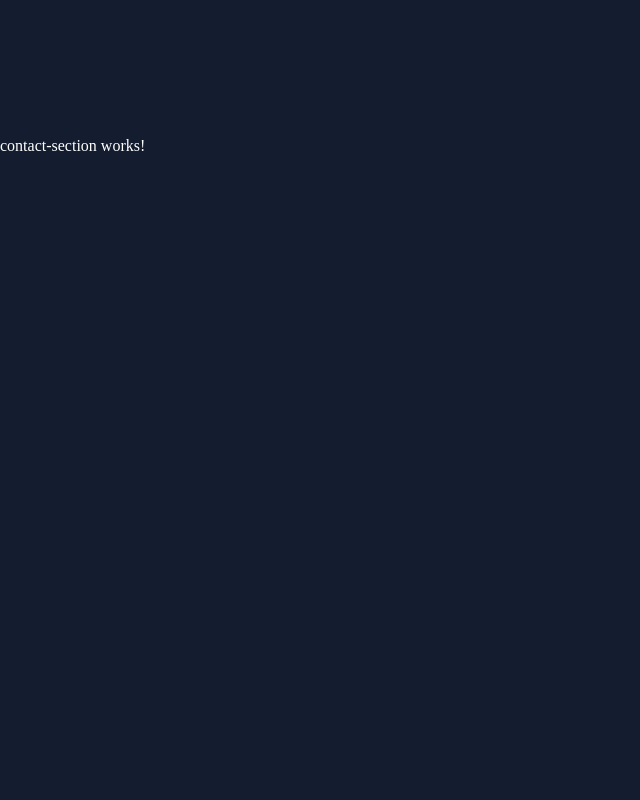
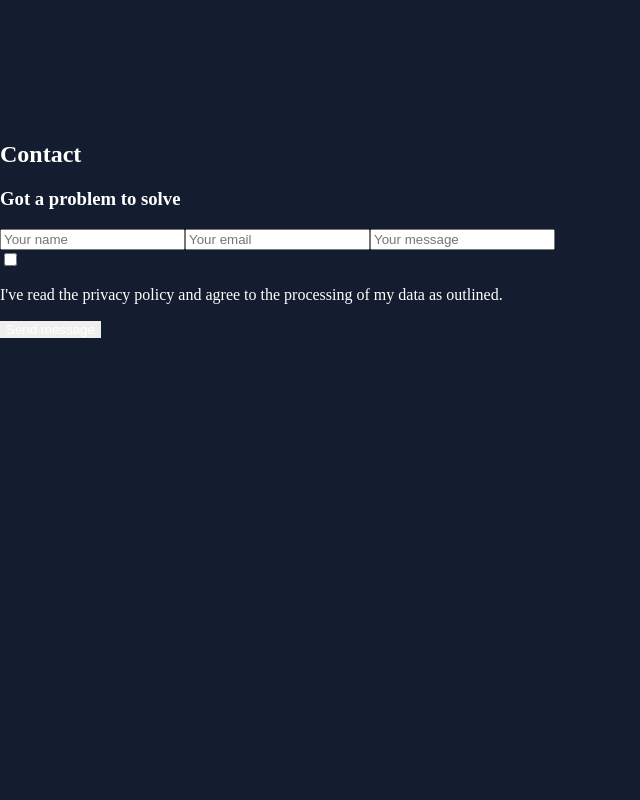
Before and after one commit to AhmetB-Dev/portfolio, an Angular app in the folder portfolio-app/: page / in a window 1280 px wide. Shown: the part 3180-3980 px from the top of the page, without its empty margins (0-640 px from the left). Built offline with nearby package versions, Linux system fonts and the light colour scheme.

Commit message:
feat: enhance contact section with structured HTML for improved user interaction

```diff
--- a/portfolio-app/src/app/core/header/header.scss
+++ b/portfolio-app/src/app/core/header/header.scss
@@ -35,7 +35,16 @@ header {
 }
 
 .is-active {
-  border-bottom: 2px solid #9747ff;
+  position: relative;
+
+  &::after {
+    content: '';
+    position: absolute;
+    left: 0px;
+    bottom: 0;
+    width: 55px;
+    border-bottom: 2px solid #9747ff;
+  }
 }
 
 .site-header {
--- a/portfolio-app/src/app/sections/contact-section/contact-section.html
+++ b/portfolio-app/src/app/sections/contact-section/contact-section.html
@@ -1 +1,21 @@
-<p>contact-section works!</p>
+<section>
+  <h2>Contact</h2>
+  <div>
+    <div>
+      <h3>Got a problem to solve</h3>
+    </div>
+    <div>
+      <input type="text" placeholder="Your name" />
+      <input type="text" placeholder="Your email" />
+      <input type="text" placeholder="Your message" />
+      <div>
+        <input type="checkbox" name="" id="" />
+        <p>
+          I've read the <a href="http://">privacy policy</a> and agree to the processing of my data
+          as outlined.
+        </p>
+      </div>
+      <button>Send message</button>
+    </div>
+  </div>
+</section>
```
